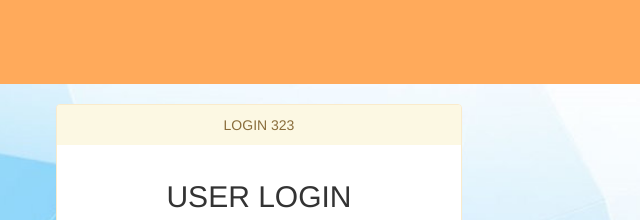
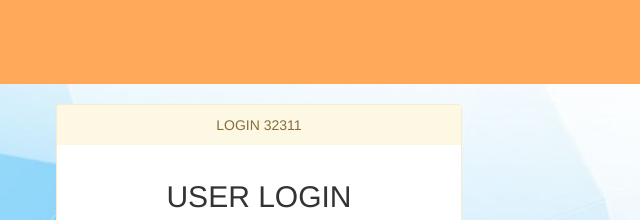
Before and after one commit to cristopfer/Seguridad01, a website: page views/SCSE-Login.html in a window 1280 px wide. Shown: the top 220 px of the page, 381-1021 px from the left. Drawn offline with nearby package versions, Linux system fonts and the light colour scheme.

Commit message:
subiendo

```diff
--- a/views/SCSE-Login.html
+++ b/views/SCSE-Login.html
@@ -28,7 +28,7 @@
                 <div class="col-md-4">
                     <div class="panel-group">
                         <div class="panel panel-warning">
-                            <div class="panel-heading" align="center">LOGIN 323</div>
+                            <div class="panel-heading" align="center">LOGIN 32311</div>
                             <div class="panel-body" align="center">
                                 <h2 align="center">USER LOGIN</h2>
                                 <input class="form-control" type="text" id="username" placeholder="Nombre de usuario"><br><br>
```
